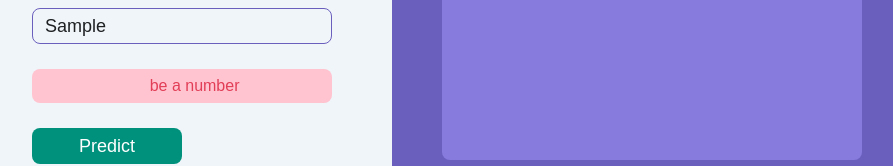
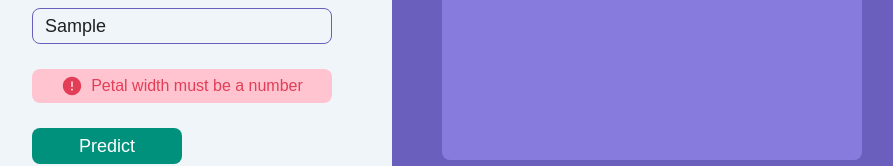
Before and after one commit to joaovictornsv/iris-classifier, a Next.js app: page / in a window 1280 px wide. Both pictures are taken after typing "Sample", "Sample", "Sample", "Sample" into the empty fields and a click on the button "Predict". Shown: the part 486-652 px from the top of the page, without its empty margins (28-921 px from the left). Built offline with nearby package versions, Linux system fonts and the light colour scheme; no server answers.

Commit message:
chore: add react-icons

```diff
--- a/package.json
+++ b/package.json
@@ -12,6 +12,7 @@
     "next": "latest",
     "react": "^16.13.0",
     "react-dom": "^16.13.0",
+    "react-icons": "^4.2.0",
     "styled-components": "^5.0.0",
     "yup": "^0.32.9"
   },
--- a/src/components/ErrorDiv/index.tsx
+++ b/src/components/ErrorDiv/index.tsx
@@ -1,5 +1,6 @@
 import React, { ReactChild, ReactChildren } from 'react'
-import { Div, Icon } from './styles'
+import { MdError } from 'react-icons/md'
+import { Div } from './styles'
 
 interface DivProps {
   children: ReactChild | ReactChildren
@@ -8,7 +9,7 @@ interface DivProps {
 function Error({ children } : DivProps): JSX.Element {
   return (
     <Div>
-      <Icon className="material-icons">&#xe88e;</Icon>
+      <MdError className="icon"/>
       {children}
     </Div>
   )
--- a/src/components/ErrorDiv/styles.ts
+++ b/src/components/ErrorDiv/styles.ts
@@ -11,9 +11,9 @@ export const Div = styled.div`
   display: flex;
   align-items: center;
   justify-content: center;
+
+  .icon {
+    font-size: 22px;
+    margin-right: 8px;
+  }
 `
-
-export const Icon = styled.span`
-  margin-right: 8px;
-  font-size: 22px;
-`
--- a/src/pages/_document.tsx
+++ b/src/pages/_document.tsx
@@ -32,13 +32,15 @@ export default class MyDocument extends Document {
         <Html lang="pt-BR">
           <Head>
             <title>Iris</title>
+
             <link
               href="https://fonts.googleapis.com/icon?family=Material+Icons"
               rel="stylesheet"
             />
-            <link
-              rel="icon"
-              href="https://www.flaticon.com/svg/vstatic/svg/4139/4139394.svg?token=exp=1615857631~hmac=bd6b2e72fce4f65cbb6278e53e4de5c4"
+
+            <meta
+              name="description"
+              content="Iris is a project that uses a neural network to predict the class of the iris flower."
             />
           </Head>
 
--- a/src/pages/index.tsx
+++ b/src/pages/index.tsx
@@ -57,7 +57,7 @@ const irisImages: ImagesCollection = {
 const ShowError = ({ error }: IShowError): JSX.Element => {
   return (
     <ErrorDiv>
-      {error.substring(17)}
+      {error}
     </ErrorDiv>
   )
 }
```
Also changed, not shown: 1 other file (tests, documents, lock files or other folders).
